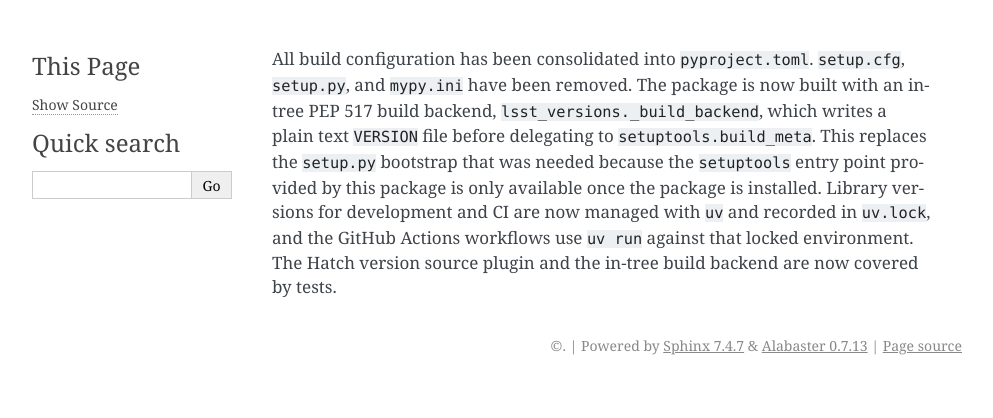
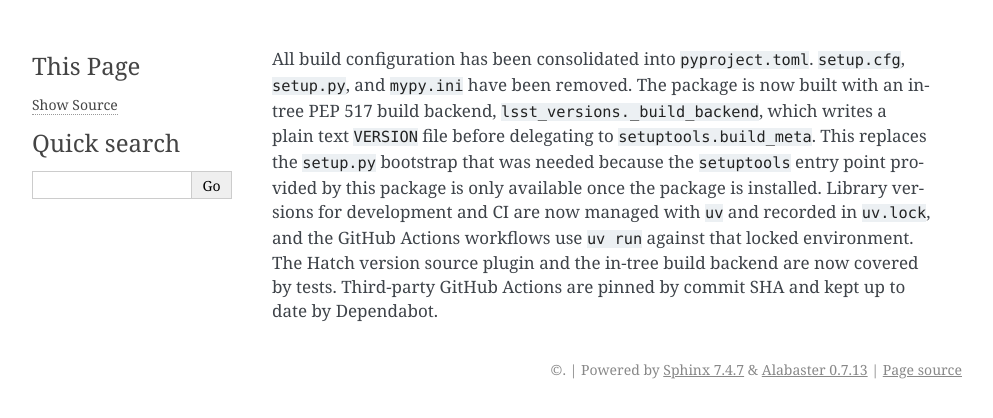
Before and after one commit to lsst/lsst_versions, a Sphinx documentation site: the page built from doc/changes/DM-55986.misc.rst, in a window 1280 px wide. Shown: the top 418 px of the page, without its empty margins (148-1141 px from the left). Built offline with Sphinx 7.4.7, drawn with Linux system fonts in a browser that asks for light colours; the version number could not be read and is left out.

Commit message:
Pin third-party GitHub Actions by commit SHA
The actions were referenced by moving tags and had drifted apart, with
actions/checkout at three different major versions across the workflows.
Dependabot is configured for github-actions and understands the trailing
version comment, so the pins stay current.

Also switches setup-uv to "latest-known" now that the action itself is
pinned, which keeps the uv version deterministic per action release.

Co-Authored-By: Claude Opus 5 (1M context) <noreply@anthropic.com>

```diff
--- a/doc/changes/DM-55986.misc.rst
+++ b/doc/changes/DM-55986.misc.rst
@@ -4,3 +4,4 @@ The package is now built with an in-tree PEP 517 build backend, ``lsst_versions.
 This replaces the ``setup.py`` bootstrap that was needed because the ``setuptools`` entry point provided by this package is only available once the package is installed.
 Library versions for development and CI are now managed with ``uv`` and recorded in ``uv.lock``, and the GitHub Actions workflows use ``uv run`` against that locked environment.
 The Hatch version source plugin and the in-tree build backend are now covered by tests.
+Third-party GitHub Actions are pinned by commit SHA and kept up to date by Dependabot.
```
Also changed, not shown: 3 other files.
